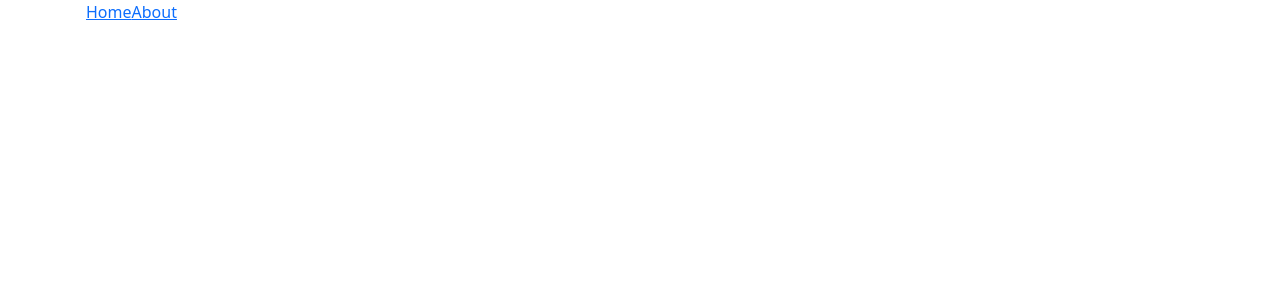
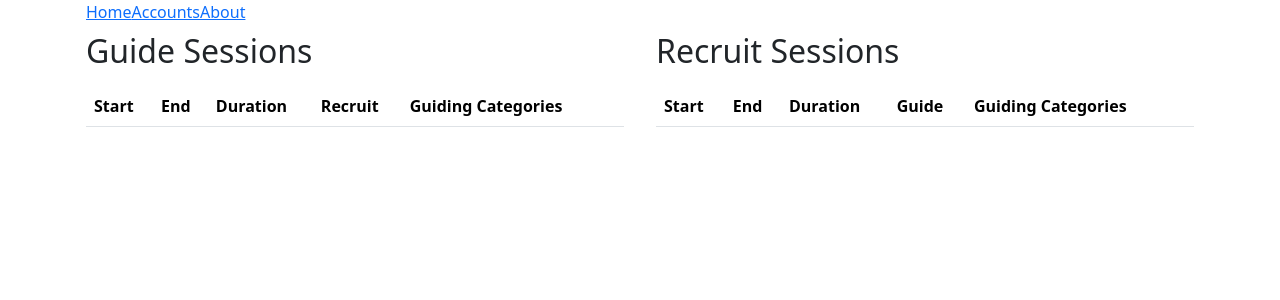
Before and after one commit to exrelax/sc-foundation-reward-tracker, a Vue app: page /account/1 in a window 1280 px wide. Before the commit this address had no page. Shown: the top 300 px of the page. Built offline with nearby package versions, Linux system fonts and the light colour scheme.

Commit message:
feat: Add account store and account views

```diff
--- a/src/App.vue
+++ b/src/App.vue
@@ -8,6 +8,7 @@ import Toasts from '@/components/Toasts.vue'
     <div class="container">
       <nav>
         <RouterLink to="/">Home</RouterLink>
+        <RouterLink to="/accounts">Accounts</RouterLink>
         <RouterLink to="/about">About</RouterLink>
       </nav>
     </div>
--- a/src/components/SessionTable.vue
+++ b/src/components/SessionTable.vue
@@ -6,6 +6,22 @@ const props = defineProps({
   sessions: {
     type: Array,
     required: true,
+  },
+  showGuide: {
+    type: Boolean,
+    default: true,
+  },
+  showRecruit: {
+    type: Boolean,
+    default: true,
+  },
+  linkGuideAccount: {
+    type: Boolean,
+    default: true,
+  },
+  linkRecruitAccount: {
+    type: Boolean,
+    default: true,
   },
 })
 
@@ -28,8 +44,8 @@ const sessions = computed(() => {
         <th>Start</th>
         <th>End</th>
         <th>Duration</th>
-        <th>Guide</th>
-        <th>Recruit</th>
+        <th v-if="props.showGuide">Guide</th>
+        <th v-if="props.showRecruit">Recruit</th>
         <th>Guiding Categories</th>
         <th>
         </th>
@@ -40,8 +56,14 @@ const sessions = computed(() => {
         <td>{{ session.fromDate }}</td>
         <td>{{ session.toDate }}</td>
         <td>{{ session.duration }}</td>
-        <td>{{ session.roles?.find(role => role.accountRole_id === 'guide')?.account }}</td>
-        <td>{{ session.roles?.find(role => role.accountRole_id === 'recruit')?.account }}</td>
+        <td v-if="props.showGuide">
+          <router-link v-if="props.linkGuideAccount" :to="`/account/${session.roles?.find(role => role.accountRole_id === 'guide')?.account}`">{{ session.roles?.find(role => role.accountRole_id === 'guide')?.account }}</router-link>
+          <span v-else>{{ session.roles?.find(role => role.accountRole_id === 'guide')?.account }}</span>
+        </td>
+        <td v-if="props.showRecruit">
+          <router-link v-if="props.linkRecruitAccount" :to="`/account/${session.roles?.find(role => role.accountRole_id === 'recruit')?.account}`">{{ session.roles?.find(role => role.accountRole_id === 'recruit')?.account }}</router-link>
+          <span v-else>{{ session.roles?.find(role => role.accountRole_id === 'recruit')?.account }}</span>
+        </td>
         <td>{{ session.guidingCategory_ids?.join(', ') }}</td>
         <td></td>
       </tr>
--- a/src/components/Toasts.vue
+++ b/src/components/Toasts.vue
@@ -36,7 +36,11 @@ const close = id => {
 
 onMounted(() => {
   interval = setInterval(() => {
-    toastAgeValues.value = getToastsWithAgeValues()
+    try {
+      toastAgeValues.value = getToastsWithAgeValues()
+    } catch (error) {
+      console.error(error)
+    }
   }, 1000)
 })
 
--- a/src/router/index.ts
+++ b/src/router/index.ts
@@ -8,6 +8,16 @@ const router = createRouter({
       path: '/',
       name: 'dashboard',
       component: DashboardView
+    },
+    {
+      path: '/accounts',
+      name: 'accounts',
+      component: () => import('../views/AccountsView.vue')
+    },
+    {
+      path: '/account/:handle',
+      name: 'account',
+      component: () => import('../views/AccountView.vue')
     },
     {
       path: '/about',
--- a/src/stores/guidingSessions.ts
+++ b/src/stores/guidingSessions.ts
@@ -2,6 +2,12 @@ import { ref, computed } from 'vue'
 import { defineStore } from 'pinia'
 import { v4 as uuidv4 } from 'uuid'
 import dayjs from 'dayjs'
+
+interface Account {
+    id: string;
+    handle: string;
+    monitored?: boolean;
+}
 
 interface GuidingSession {
     id: string;
@@ -16,7 +22,50 @@ interface GuidingSession {
 }
 
 export const useGuidingSessionsStore = defineStore('guidingSessions', () => {
+    const accounts = ref([])
     const sessions = ref([])
+
+    const createAccount = (handle: string, monitored: boolean = true) => {
+        const account = getAccountByHandle.value(handle)
+
+        if (account) {
+            return
+        }
+
+        accounts.value.push({
+            id: uuidv4(),
+            handle,
+            monitored
+        })
+    }
+
+    const removeAccountById = (id: string) => {
+        const index = accounts.value.findIndex(account => account.id === id)
+
+        if (index > -1) {
+            accounts.value.splice(index, 1)
+        }
+    }
+
+    const removeAccountByHandle = (handle: string) => {
+        const index = accounts.value.findIndex(account => account.handle === handle)
+
+        if (index > -1) {
+            accounts.value.splice(index, 1)
+        }
+    }
+
+    const getAccountById = computed(() => {
+        return (id) => {
+            return accounts.value.find(account => account.id === id)
+        }
+    })
+
+    const getAccountByHandle = computed(() => {
+        return (handle) => {
+            return accounts.value.find(account => account.handle === handle)
+        }
+    })
 
     const getSessionById = computed(() => {
         return (id) => {
@@ -25,9 +74,25 @@ export const useGuidingSessionsStore = defineStore('guidingSessions', () => {
     })
 
     const getSessionByAccountHandle = computed(() => {
-        return (accountHandle) => {
+        return (accountHandle: string) => {
             return sessions.value.filter(session => {
                 return session.roles.some(role => role.account === accountHandle)
+            })
+        }
+    })
+
+    const getGuideSessionByAccountHandle = computed(() => {
+        return (accountHandle: string) => {
+            return sessions.value.filter(session => {
+                return session.roles.some(role => role.accountRole_id === 'guide' && role.account === accountHandle)
+            })
+        }
+    })
+
+    const getRecruitSessionByAccountHandle = computed(() => {
+        return (accountHandle: string) => {
+            return sessions.value.filter(session => {
+                return session.roles.some(role => role.accountRole_id === 'recruit' && role.account === accountHandle)
             })
         }
     })
@@ -57,8 +122,22 @@ export const useGuidingSessionsStore = defineStore('guidingSessions', () => {
             completed
         })
 
+        session.roles.forEach(role => {
+            createAccount(role.account)
+        })
+
         return true
     }
 
-    return { sessions, addSession, getSessionById, getSessionByAccountHandle }
+    return {
+        accounts,
+        sessions,
+        addSession,
+        getAccountById,
+        getAccountByHandle,
+        getSessionById,
+        getSessionByAccountHandle,
+        getGuideSessionByAccountHandle,
+        getRecruitSessionByAccountHandle,
+    }
 })
--- /dev/null
+++ b/src/views/AccountView.vue
@@ -0,0 +1,46 @@
+<script setup>
+import { computed } from 'vue'
+import { useRoute } from 'vue-router'
+import { storeToRefs } from 'pinia'
+import { useGuidingSessionsStore } from '@/stores/guidingSessions.ts'
+import SessionTable from '@/components/SessionTable.vue'
+
+const route = useRoute()
+const guidingSessionsStore = useGuidingSessionsStore()
+const { getAccountByHandle, getSessionByAccountHandle, getGuideSessionByAccountHandle, getRecruitSessionByAccountHandle } = guidingSessionsStore
+
+const account = computed(() => {
+  const foundAccount = getAccountByHandle(route.params.handle)
+  const sessions = getSessionByAccountHandle(route.params.handle)
+  const guideSessions = getGuideSessionByAccountHandle(route.params.handle)
+  const recruitSessions = getRecruitSessionByAccountHandle(route.params.handle)
+
+  return {
+    ...foundAccount,
+    sessions,
+    guideSessions,
+    recruitSessions,
+  }
+})
+</script>
+
+<template>
+  <section>
+    <header>
+      <h1>{{ account.handle }}</h1>
+    </header>
+
+    <div class="row">
+      <div class="col-6">
+        <h2>Guide Sessions</h2>
+
+        <SessionTable :sessions="account.guideSessions" :show-guide="false" />
+      </div>
+      <div class="col-6">
+        <h2>Recruit Sessions</h2>
+
+        <SessionTable :sessions="account.recruitSessions" :show-recruit="false" />
+      </div>
+    </div>
+  </section>
+</template>
--- /dev/null
+++ b/src/views/AccountsView.vue
@@ -0,0 +1,52 @@
+<script setup>
+import { computed } from 'vue'
+import { storeToRefs } from 'pinia'
+import { useGuidingSessionsStore } from '@/stores/guidingSessions.ts'
+import {RouterLink} from "vue-router";
+
+const guidingSessionsStore = useGuidingSessionsStore()
+const { getSessionByAccountHandle, getGuideSessionByAccountHandle, getRecruitSessionByAccountHandle } = guidingSessionsStore
+const { accounts } = storeToRefs(guidingSessionsStore)
+
+const accountsSorted = computed(() => {
+  return accounts.value.sort((a, b) => {
+    return a.handle.localeCompare(b.handle)
+  }).map(account => {
+    const sessions = getSessionByAccountHandle(account.handle)
+    const guideSessions = getGuideSessionByAccountHandle(account.handle)
+    const recruitSessions = getRecruitSessionByAccountHandle(account.handle)
+
+    return {
+      ...account,
+      guideSessions,
+      recruitSessions,
+      sessions,
+    }
+  })
+})
+</script>
+
+<template>
+  <div>
+    <h1>Accounts</h1>
+  </div>
+
+  <table class="table mt-3">
+    <thead>
+      <tr>
+        <th>Account</th>
+        <th>Guide-Sessions</th>
+        <th>Recruit-Sessions</th>
+        <th>Sessions</th>
+      </tr>
+    </thead>
+    <tbody>
+      <tr v-for="(account, index) in accountsSorted" :key="`${account.id}-${index}`">
+        <td><RouterLink :to="`/account/${account.handle}`">{{ account.handle }}</RouterLink></td>
+        <td>{{ account.guideSessions.length }}</td>
+        <td>{{ account.recruitSessions.length }}</td>
+        <td>{{ account.sessions.length }}</td>
+      </tr>
+    </tbody>
+  </table>
+</template>
```
